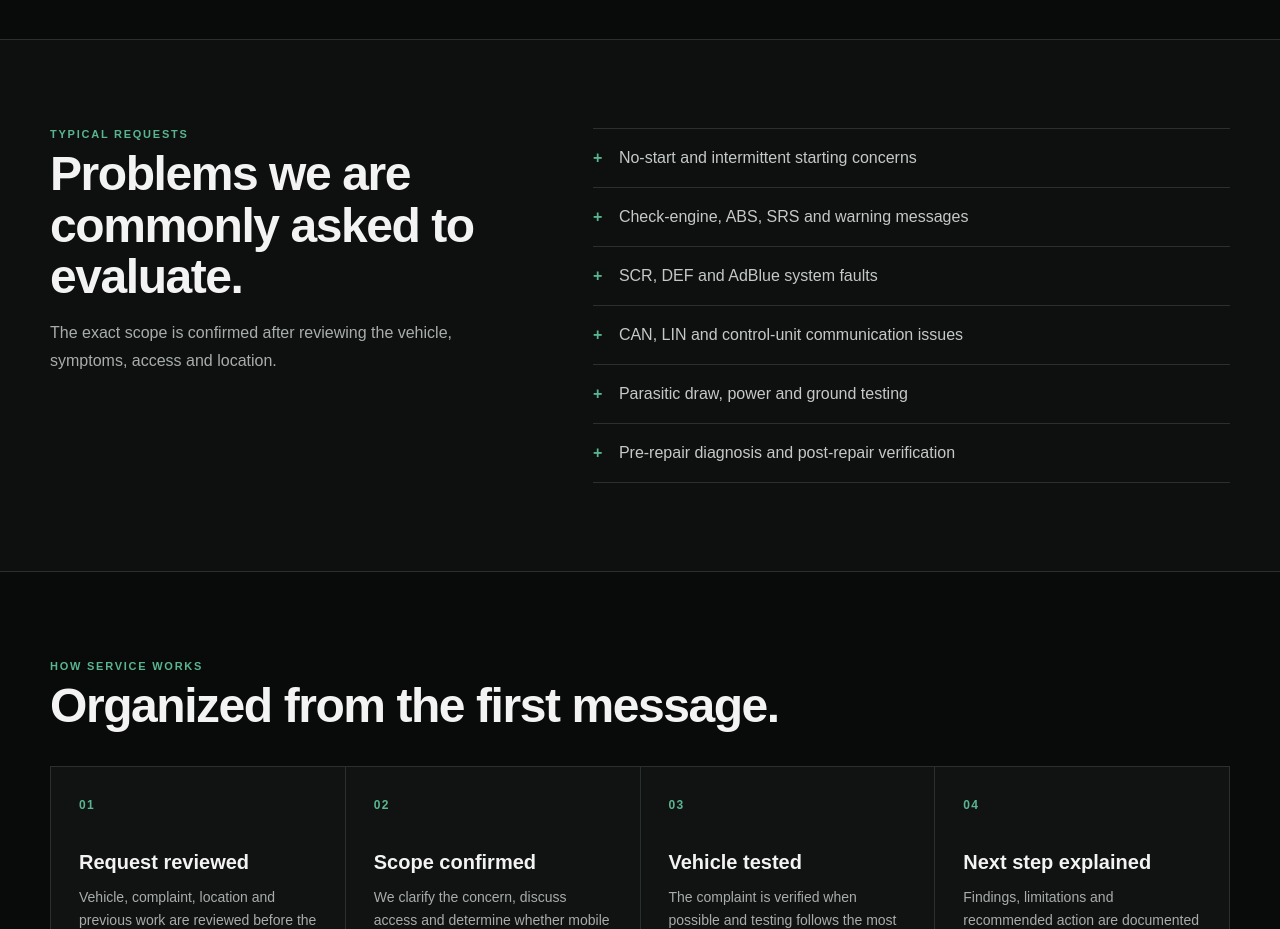
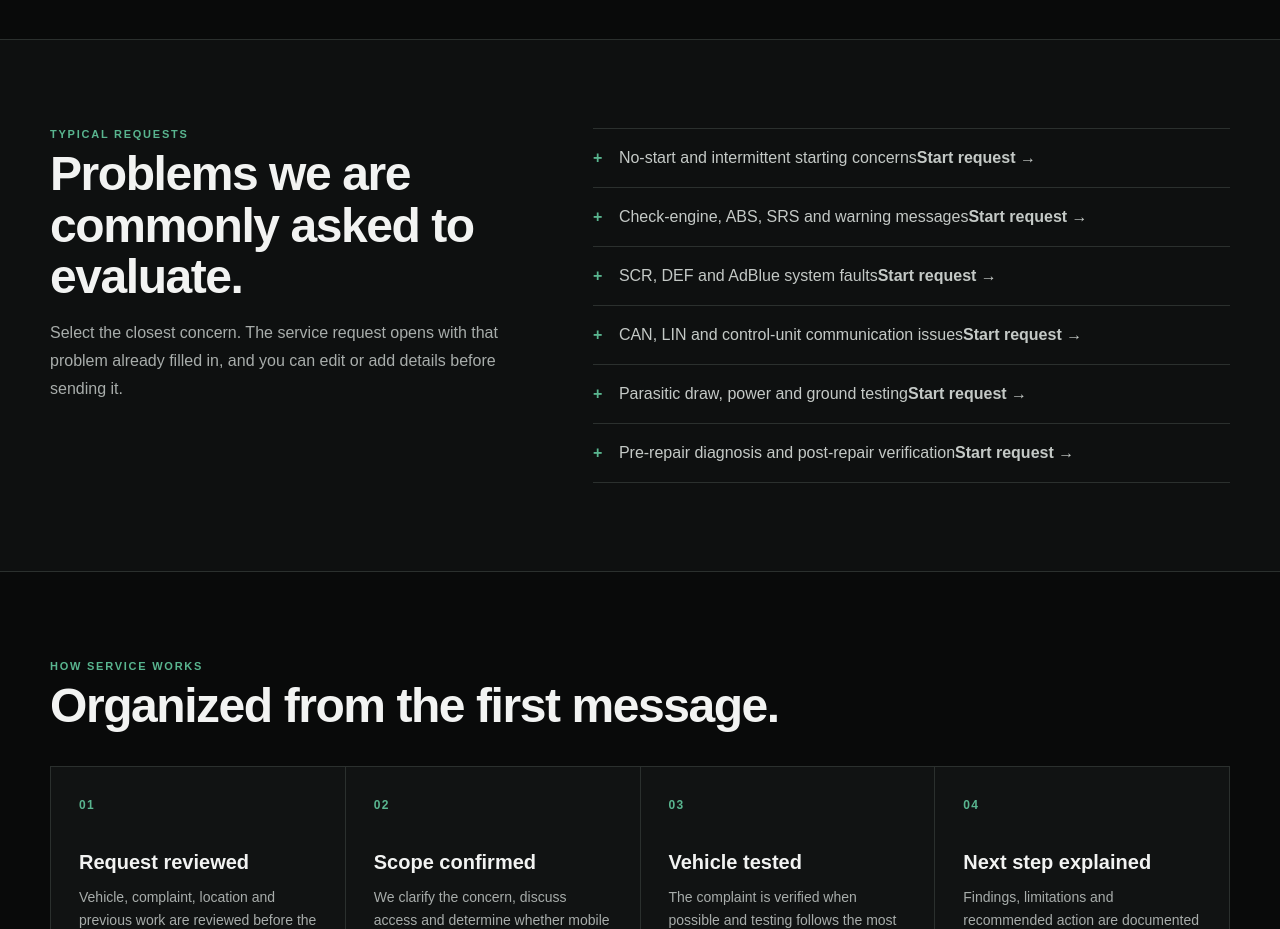
Before and after one commit to VitaliiOm23/NWStar, a Next.js app: page / in a window 1280 px wide. Shown: the part 1580-2509 px from the top of the page. Built offline with nearby package versions, Linux system fonts and the light colour scheme.

Commit message:
Make common vehicle concerns open prefilled service requests

```diff
--- a/app/page.tsx
+++ b/app/page.tsx
@@ -10,13 +10,13 @@ const services = [
 ] as const;
 
 const commonRequests = [
-  "No-start and intermittent starting concerns",
-  "Check-engine, ABS, SRS and warning messages",
-  "SCR, DEF and AdBlue system faults",
-  "CAN, LIN and control-unit communication issues",
-  "Parasitic draw, power and ground testing",
-  "Pre-repair diagnosis and post-repair verification",
-];
+  { label: "No-start and intermittent starting concerns", concern: "No-start or intermittent starting concern" },
+  { label: "Check-engine, ABS, SRS and warning messages", concern: "Warning light or dashboard message concern" },
+  { label: "SCR, DEF and AdBlue system faults", concern: "SCR, DEF or AdBlue system concern" },
+  { label: "CAN, LIN and control-unit communication issues", concern: "CAN, LIN or control-unit communication concern" },
+  { label: "Parasitic draw, power and ground testing", concern: "Battery drain, power or ground concern" },
+  { label: "Pre-repair diagnosis and post-repair verification", concern: "Pre-repair diagnosis or post-repair verification request" },
+] as const;
 
 export default function HomePage() {
   return (
@@ -88,10 +88,17 @@ export default function HomePage() {
           <div>
             <div className="eyebrow">Typical requests</div>
             <h2>Problems we are commonly asked to evaluate.</h2>
-            <p className="section-copy">The exact scope is confirmed after reviewing the vehicle, symptoms, access and location.</p>
+            <p className="section-copy">Select the closest concern. The service request opens with that problem already filled in, and you can edit or add details before sending it.</p>
           </div>
-          <ul className="plain-service-list">
-            {commonRequests.map((item) => <li key={item}>{item}</li>)}
+          <ul className="plain-service-list concern-links">
+            {commonRequests.map(({ label, concern }) => (
+              <li key={label}>
+                <Link href={`/request-service?concern=${encodeURIComponent(concern)}`}>
+                  <span>{label}</span>
+                  <strong>Start request →</strong>
+                </Link>
+              </li>
+            ))}
           </ul>
         </div>
       </section>
```
